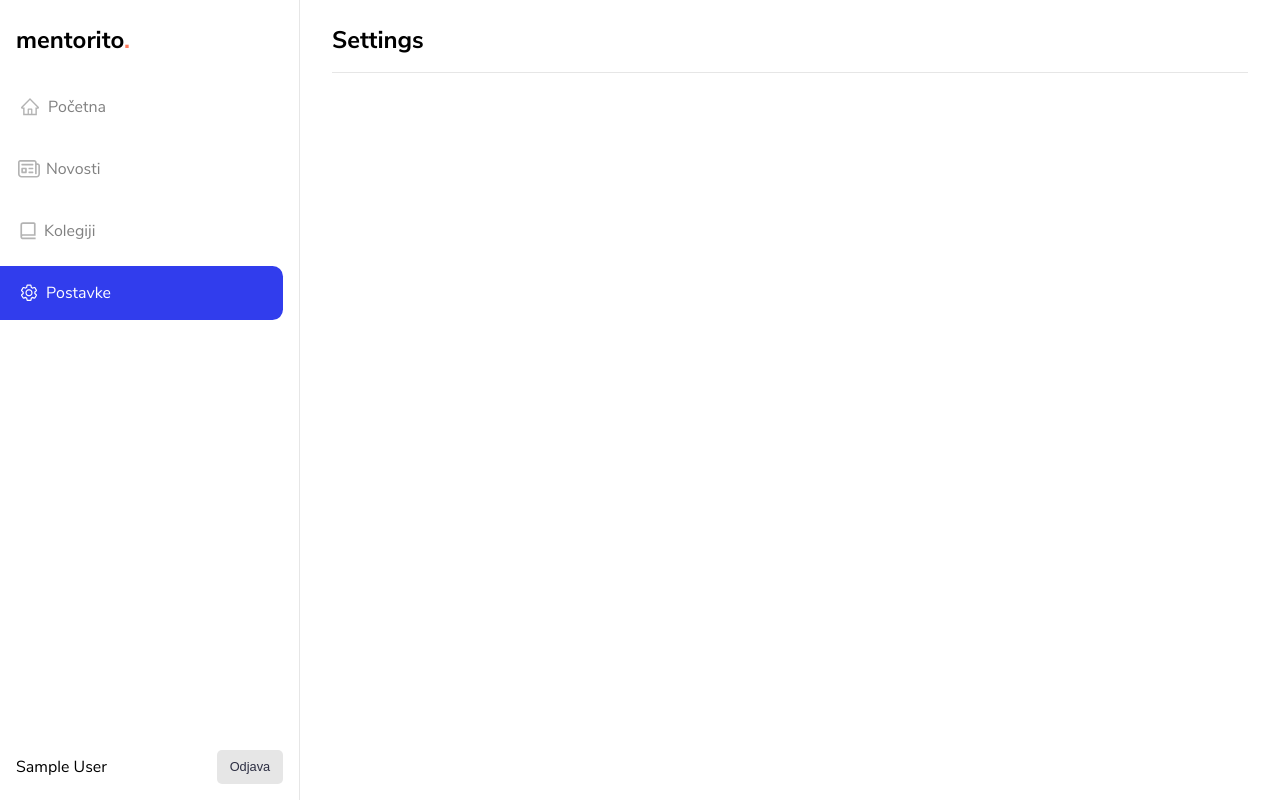
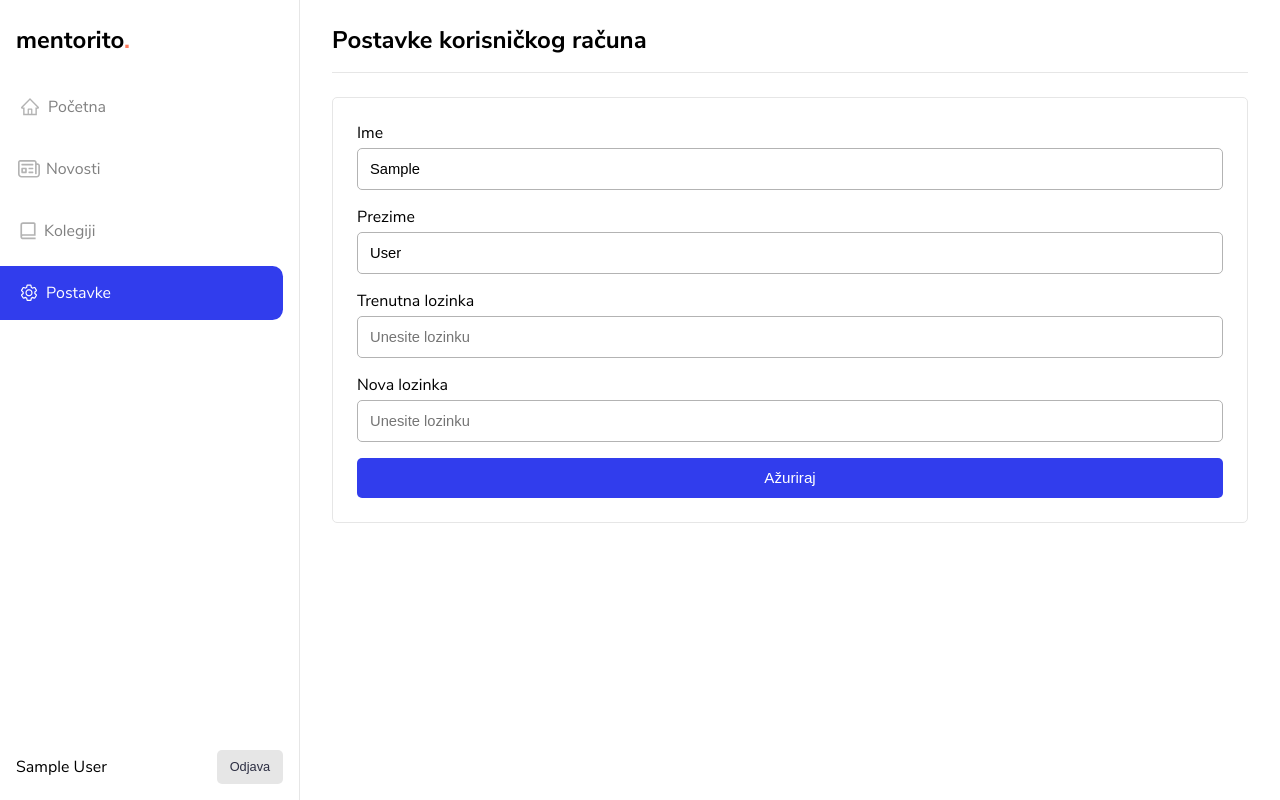
Before and after one commit to MarioVrd/mentorito, a React (Create React App) app in the folder frontend/: page /settings in a window 1280 px wide. Built offline with nearby package versions, Linux system fonts and the light colour scheme; sample sign-in values are in the browser's storage.

Commit message:
user account settings update ability

```diff
--- a/frontend/src/actions/userActions.js
+++ b/frontend/src/actions/userActions.js
@@ -13,7 +13,10 @@ import {
     USER_NOTIFICATIONS_SUCCESS,
     USER_REGISTER_FAIL,
     USER_REGISTER_REQUEST,
-    USER_REGISTER_SUCCESS
+    USER_REGISTER_SUCCESS,
+    USER_UPDATE_FAIL,
+    USER_UPDATE_REQUEST,
+    USER_UPDATE_SUCCESS
 } from '../constants/userConstants'
 import { ROLE_STUDENT } from '../constants/roles'
 
@@ -94,6 +97,36 @@ export const register =
         }
     }
 
+export const updateMyAccount =
+    (firstName, lastName, oldPassword, newPassword) => async (dispatch, getState) => {
+        const {
+            userLogin: { userInfo }
+        } = getState()
+
+        try {
+            dispatch({ type: USER_UPDATE_REQUEST })
+
+            const { data } = await axios.put(
+                '/api/users/me',
+                { firstName, lastName, oldPassword, newPassword },
+                getAuthorizedJsonConfig(userInfo.token)
+            )
+
+            dispatch({ type: USER_UPDATE_SUCCESS, payload: data })
+
+            // Login with new data to refresh userInfo
+            dispatch(login(data.email, newPassword?.length > 0 ? newPassword : oldPassword))
+        } catch (error) {
+            dispatch({
+                type: USER_UPDATE_FAIL,
+                payload:
+                    error.response && error.response.data.message
+                        ? error.response.data.message
+                        : error.message
+            })
+        }
+    }
+
 export const getUserNotifications = () => async (dispatch, getState) => {
     const {
         userLogin: { userInfo }
--- a/frontend/src/constants/userConstants.js
+++ b/frontend/src/constants/userConstants.js
@@ -12,6 +12,11 @@ export const USER_REGISTER_SUCCESS = 'USER_REGISTER_SUCCESS'
 export const USER_REGISTER_FAIL = 'USER_REGISTER_FAIL'
 export const USER_REGISTER_RESET = 'USER_REGISTER_RESET'
 
+export const USER_UPDATE_REQUEST = 'USER_UPDATE_REQUEST'
+export const USER_UPDATE_SUCCESS = 'USER_UPDATE_SUCCESS'
+export const USER_UPDATE_FAIL = 'USER_UPDATE_FAIL'
+export const USER_UPDATE_RESET = 'USER_UPDATE_RESET'
+
 export const USER_NOTIFICATIONS_REQUEST = 'USER_NOTIFICATIONS_REQUEST'
 export const USER_NOTIFICATIONS_SUCCESS = 'USER_NOTIFICATIONS_SUCCESS'
 export const USER_NOTIFICATIONS_FAIL = 'USER_NOTIFICATIONS_FAIL'
--- a/frontend/src/pages/SettingsPage.js
+++ b/frontend/src/pages/SettingsPage.js
@@ -1,9 +1,93 @@
-import { Main } from '../assets/styles'
+import { useState, useEffect } from 'react'
+import { useDispatch, useSelector } from 'react-redux'
+import { updateMyAccount } from '../actions/userActions'
+import { Button, Form, Main } from '../assets/styles'
+import { STATUS } from '../constants/requestStatusConstants'
+import Alert from '../components/Alert'
 
 const SettingsPage = () => {
+    const [firstName, setFirstName] = useState('')
+    const [lastName, setLastName] = useState('')
+    const [oldPassword, setOldPassword] = useState('')
+    const [newPassword, setNewPassword] = useState('')
+
+    const dispatch = useDispatch()
+
+    const userLogin = useSelector(state => state.userLogin)
+    const { userInfo } = userLogin
+
+    const userUpdate = useSelector(state => state.userUpdate)
+    const { status, error } = userUpdate
+
+    useEffect(() => {
+        setFirstName(userInfo.firstName)
+        setLastName(userInfo.lastName)
+    }, [userInfo.firstName, userInfo.lastName])
+
+    const updateAccountHandler = e => {
+        e.preventDefault()
+
+        dispatch(updateMyAccount(firstName, lastName, oldPassword, newPassword))
+
+        setOldPassword('')
+        setNewPassword('')
+    }
+
     return (
         <Main>
-            <Main.Title>Settings</Main.Title>
+            <Main.Title>Postavke korisničkog računa</Main.Title>
+            <Form onSubmit={updateAccountHandler}>
+                {status === STATUS.completed && (
+                    <Alert variant="success">Podaci uspješno ažurirani</Alert>
+                )}
+                {error && <Alert>{error}</Alert>}
+                <Form.Group>
+                    <Form.Label htmlFor="name">Ime</Form.Label>
+                    <Form.Input
+                        type="text"
+                        id="name"
+                        placeholder="Unesite ime"
+                        value={firstName}
+                        onChange={e => setFirstName(e.target.value)}
+                    />
+                </Form.Group>
+                <Form.Group>
+                    <Form.Label htmlFor="surname">Prezime</Form.Label>
+                    <Form.Input
+                        type="text"
+                        id="surname"
+                        placeholder="Unesite prezime"
+                        value={lastName}
+                        onChange={e => setLastName(e.target.value)}
+                    />
+                </Form.Group>
+
+                <Form.Group>
+                    <Form.Label htmlFor="oldPassword">Trenutna lozinka</Form.Label>
+                    <Form.Input
+                        type="password"
+                        id="oldPassword"
+                        placeholder="Unesite lozinku"
+                        value={oldPassword}
+                        onChange={e => setOldPassword(e.target.value)}
+                        required
+                    />
+                </Form.Group>
+                <Form.Group>
+                    <Form.Label htmlFor="newPassword">Nova lozinka</Form.Label>
+                    <Form.Input
+                        type="password"
+                        id="newPassword"
+                        placeholder="Unesite lozinku"
+                        value={newPassword}
+                        onChange={e => setNewPassword(e.target.value)}
+                    />
+                </Form.Group>
+
+                <Button type="submit" primary block disabled={status === 'loading'}>
+                    Ažuriraj
+                </Button>
+            </Form>
         </Main>
     )
 }
--- a/frontend/src/reducers/index.js
+++ b/frontend/src/reducers/index.js
@@ -25,7 +25,8 @@ import {
     userListReducer,
     userLoginReducer,
     userNotificationsReducer,
-    userRegisterReducer
+    userRegisterReducer,
+    userUpdateReducer
 } from './userReducers'
 import { uploadReducer } from './uploadReducers'
 import { uiGlobalsReducer } from './uiReducers'
@@ -48,6 +49,7 @@ const rootReducer = combineReducers({
     courseMaterialAdd: courseMaterialAddReducer,
     courseEnroll: courseEnrollReducer,
     userRegister: userRegisterReducer,
+    userUpdate: userUpdateReducer,
     exerciseDetails: exerciseDetailsReducer,
     upload: uploadReducer,
     exerciseSubmit: exerciseSubmitReducer,
--- a/frontend/src/reducers/userReducers.js
+++ b/frontend/src/reducers/userReducers.js
@@ -12,11 +12,15 @@ import {
     USER_REGISTER_FAIL,
     USER_REGISTER_REQUEST,
     USER_REGISTER_SUCCESS,
-    USER_REGISTER_RESET
+    USER_REGISTER_RESET,
+    USER_UPDATE_FAIL,
+    USER_UPDATE_SUCCESS,
+    USER_UPDATE_RESET,
+    USER_UPDATE_REQUEST
 } from '../constants/userConstants'
 import { STATUS } from '../constants/requestStatusConstants'
 
-export const userLoginReducer = (state = { status: STATUS.idle}, action) => {
+export const userLoginReducer = (state = { status: STATUS.idle }, action) => {
     switch (action.type) {
         case USER_LOGIN_REQUEST:
             return { ...state, status: STATUS.loading }
@@ -25,7 +29,7 @@ export const userLoginReducer = (state = { status: STATUS.idle}, action) => {
         case USER_LOGIN_FAIL:
             return { ...state, status: STATUS.failed, error: action.payload }
         case USER_LOGOUT:
-            return { status: STATUS.idle}
+            return { status: STATUS.idle }
         default:
             return state
     }
@@ -44,7 +48,7 @@ export const userListReducer = (state = { status: STATUS.idle, users: [] }, acti
     }
 }
 
-export const userRegisterReducer = (state = { status: STATUS.idle}, action) => {
+export const userRegisterReducer = (state = { status: STATUS.idle }, action) => {
     switch (action.type) {
         case USER_REGISTER_REQUEST:
             return { status: STATUS.loading }
@@ -53,7 +57,22 @@ export const userRegisterReducer = (state = { status: STATUS.idle}, action) => {
         case USER_REGISTER_FAIL:
             return { status: STATUS.failed, error: action.payload }
         case USER_REGISTER_RESET:
-            return {status: STATUS.idle}
+            return { status: STATUS.idle }
+        default:
+            return state
+    }
+}
+
+export const userUpdateReducer = (state = { status: STATUS.idle }, action) => {
+    switch (action.type) {
+        case USER_UPDATE_REQUEST:
+            return { status: STATUS.loading }
+        case USER_UPDATE_SUCCESS:
+            return { status: STATUS.completed, user: action.payload }
+        case USER_UPDATE_FAIL:
+            return { status: STATUS.failed, error: action.payload }
+        case USER_UPDATE_RESET:
+            return { status: STATUS.idle }
         default:
             return state
     }
```
Also changed, not shown: 2 other files (tests, documents, lock files or other folders).
